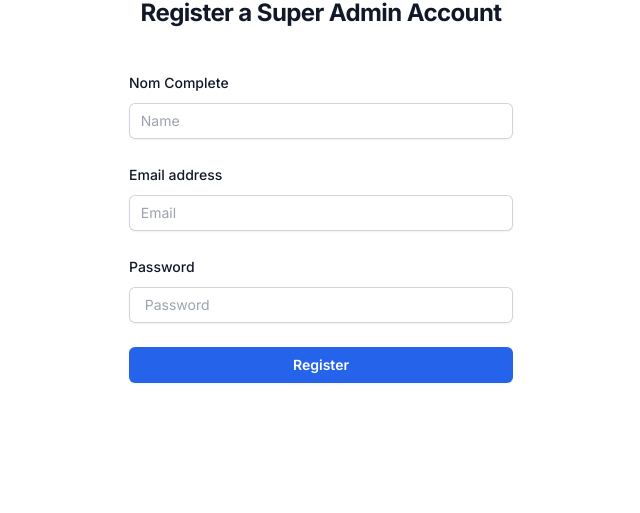
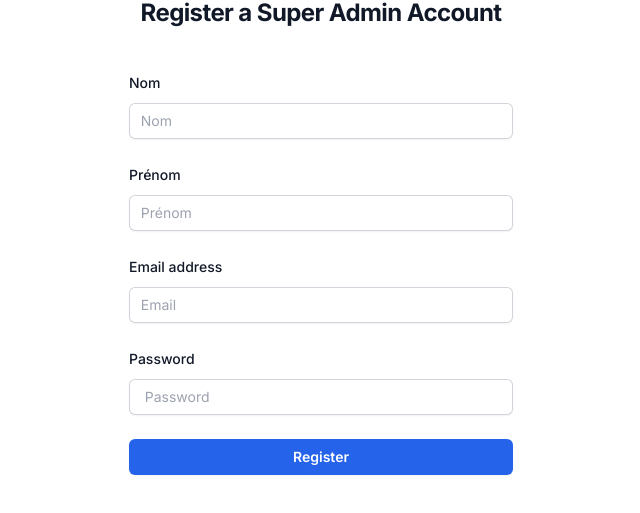
Before and after one commit to yassinezadod/smart-center, a Next.js app: page /register in a window 1280 px wide. Shown: the part 253-766 px from the top of the page, without its empty margins (319-959 px from the left). Built offline with nearby package versions, Linux system fonts and the light colour scheme.

Commit message:
secound commit

```diff
--- a/app/api/register/route.js
+++ b/app/api/register/route.js
@@ -7,9 +7,9 @@ import { PrismaClient } from '@prisma/client';
 const prisma = new PrismaClient();
 
 export async function POST(request) {
-  const { name, email, password } = await request.json();
+  const { nom, prenom, email, password } = await request.json();
 
-  if (!name || !email || !password) {
+  if (!nom || !prenom || !email || !password) {
     return NextResponse.json({ message: 'All fields are required.' }, { status: 400 });
   }
 
@@ -20,7 +20,8 @@ export async function POST(request) {
     // Save the new user in the database
     await prisma.user.create({
       data: {
-        name,
+        nom,
+        prenom,
         email,
         password: hashedPassword,
         role: 'SUPER_ADMIN', // Assign the SUPER_ADMIN role
--- a/app/register/page.js
+++ b/app/register/page.js
@@ -1,13 +1,14 @@
-// app/register/page.js
 'use client';
 
 import { useState } from 'react';
 
 export default function Register() {
-  const [name, setName] = useState('');
+  const [nom, setNom] = useState('');
+  const [prenom, setPrenom] = useState('');
   const [email, setEmail] = useState('');
   const [password, setPassword] = useState('');
   const [message, setMessage] = useState('');
+  const [messageType, setMessageType] = useState('');
 
   const handleSubmit = async (e) => {
     e.preventDefault();
@@ -17,16 +18,22 @@ export default function Register() {
       headers: {
         'Content-Type': 'application/json',
       },
-      body: JSON.stringify({ name, email, password }),
+      body: JSON.stringify({ nom, prenom, email, password }),
     });
 
     const data = await response.json();
-
     if (response.ok) {
       setMessage(data.message);
+      setMessageType('success'); // Définit le type de message à succès
     } else {
       setMessage(data.message);
+      setMessageType('error'); // Définit le type de message à erreur
     }
+
+    setTimeout(() => {
+      setMessage('');
+      setMessageType('');
+    }, 1500);
   };
 
   return (
@@ -45,20 +52,46 @@ export default function Register() {
 
         <div className="mt-10 sm:mx-auto sm:w-full sm:max-w-sm">
           <form onSubmit={handleSubmit} className="space-y-6">
-            {message && <p style={{textAlign: 'center'}} className="text-red-500 mb-4">{message}</p>}
+          {message && (
+              <p
+                style={{ textAlign: 'center' }}
+                className={`mb-4 ${
+                  messageType === 'success' ? 'text-green-500' : 'text-red-500'
+                }`}
+              >
+                {message}
+              </p>
+            )}
 
             <div>
-              <label htmlFor="name" className="block text-sm font-medium leading-6 text-gray-900">
-                Nom Complete
+              <label htmlFor="nom" className="block text-sm font-medium leading-6 text-gray-900">
+                Nom
               </label>
               <div className="mt-2">
                 <input
-                  id="name"
+                  id="nom"
                   type='text'
-                  value={name}
-                  onChange={(e) => setName(e.target.value)}
+                  value={nom}
+                  onChange={(e) => setNom(e.target.value)}
                   required
-                  placeholder="   Name"
+                  placeholder="   Nom"
+                  className="block w-full rounded-md border-0 py-1.5 text-gray-900 shadow-sm ring-1 ring-inset ring-gray-300 placeholder:text-gray-400 focus:ring-2 focus:ring-inset focus:ring-indigo-600 sm:text-sm sm:leading-6"
+                />
+              </div>
+            </div>
+
+            <div>
+              <label htmlFor="prenom" className="block text-sm font-medium leading-6 text-gray-900">
+                Prénom
+              </label>
+              <div className="mt-2">
+                <input
+                  id="prenom"
+                  type='text'
+                  value={prenom}
+                  onChange={(e) => setPrenom(e.target.value)}
+                  required
+                  placeholder="   Prénom"
                   className="block w-full rounded-md border-0 py-1.5 text-gray-900 shadow-sm ring-1 ring-inset ring-gray-300 placeholder:text-gray-400 focus:ring-2 focus:ring-inset focus:ring-indigo-600 sm:text-sm sm:leading-6"
                 />
               </div>
```
Also changed, not shown: 2 other files (tests, documents, lock files or other folders).
